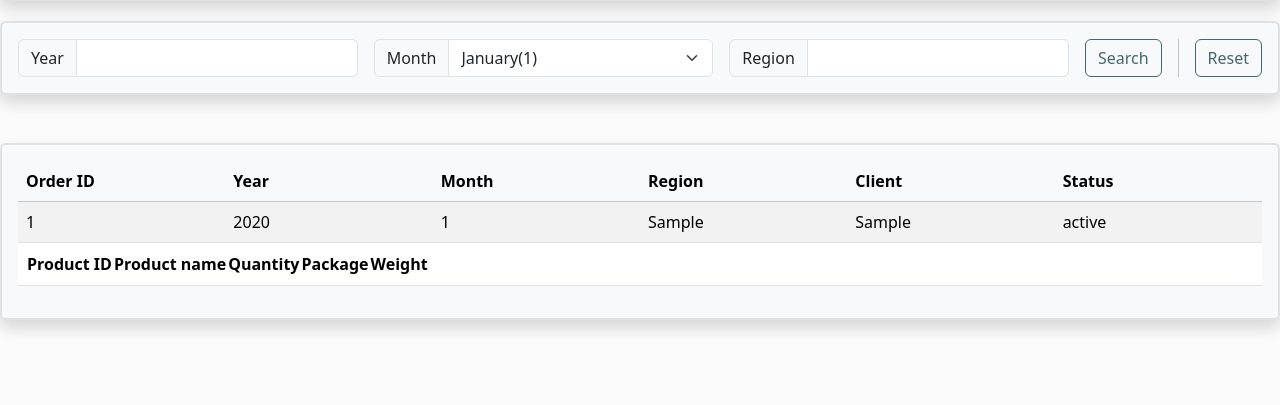
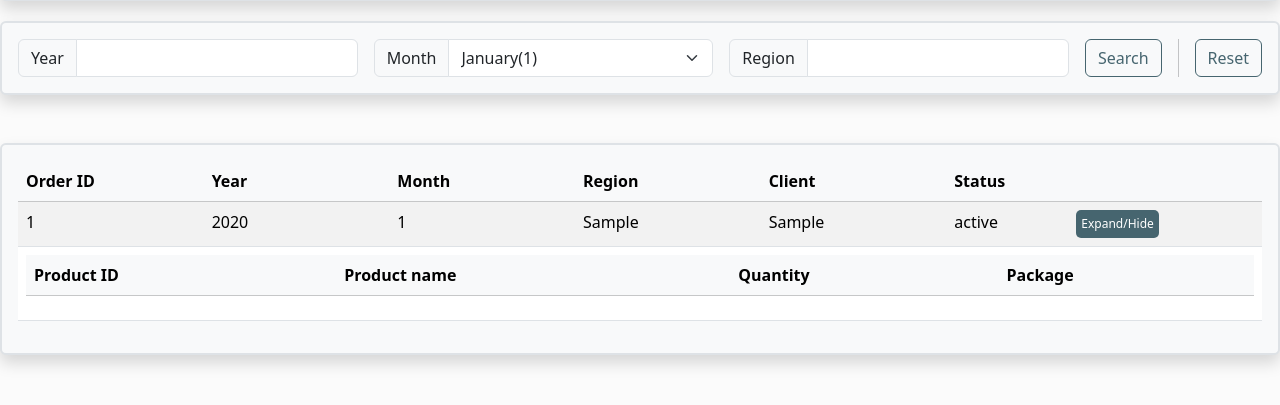
Before and after one commit to miamii11036/WarehouseVerification.github.io, a Django app: page /search/ in a window 1280 px wide. Shown: the part 200-605 px from the top of the page. Run offline with Django 5.2, Linux system fonts and the light colour scheme; tables that the repository leaves empty hold one stand-in row (values such as "Sample post"); lists and menus that the app fills with data are empty.

Commit message:
search表格函數完成

```diff
--- a/ShippingSystem/ShippingSystem/urls.py
+++ b/ShippingSystem/ShippingSystem/urls.py
@@ -17,7 +17,7 @@
 
 from django.contrib import admin
 from django.urls import path
-from myweb.views import index, enroll, enrollok, user_login, member_data, modify_data, delete_member, logout, search
+from myweb.views import index, enroll, enrollok, user_login, member_data, modify_data, delete_member, logout, search, order_detail
 
 urlpatterns = [
     path("admin/", admin.site.urls),
@@ -29,5 +29,6 @@
     path("member/modify/<str:email>", modify_data, name="modify_data"),
     path("member/delete", delete_member, name="delete_member"),
     path("logout/", logout),
-    path("search/", search, name="search")
+    path("search/", search, name="search"),
+    path("order_detail/<int:order_id>/", order_detail, name="order_detail")
 ]
--- a/ShippingSystem/myweb/models.py
+++ b/ShippingSystem/myweb/models.py
@@ -26,7 +26,7 @@
     )
     region = models.CharField(max_length=100)
     client = models.CharField(max_length=100)
-    status = models.CharField(max_length=100)
+    status = models.CharField(max_length=100, default="start")
 
     def __str__(self):
         return f"order_id:{self.order_id}, year:{self.year}, month:{self.month}, region:{self.region}, client:{self.client}, status:{self.status}"
@@ -37,11 +37,12 @@
     """
     建立某一張Order的內容品項清單 之 資料庫table
     """
-    order_id = models.ForeignKey(OrderList, on_delete=models.CASCADE, related_name="items")
-    product_id = models.IntegerField()
+    product_id = models.IntegerField(primary_key=True)
     product_name = models.CharField(max_length=100)
     quantity = models.DecimalField(max_digits=10, decimal_places=2)
     package = models.CharField()
 
+    order_id = models.ForeignKey(OrderList, on_delete=models.CASCADE)
+
     def __str__(self):
-        return f"order_id:{self.order_id}, product_id:{self.product_id}, product_name:{self.product_name}, quantity:{self.quantity}, package:{self.package}"
+        return f"product_id:{self.product_id}, product_name:{self.product_name}, quantity:{self.quantity}, package:{self.package}, order_id:{self.order_id}"
--- a/ShippingSystem/myweb/templates/execute/search.html
+++ b/ShippingSystem/myweb/templates/execute/search.html
@@ -21,6 +21,17 @@
             --bs-btn-disabled-color: #46656F;
             --bs-btn-disabled-border-color: #46656F;
         }
+        #submit{
+             /* 按鈕與輸入框的間距 */
+            padding: 5px 5px;
+            background-color: #46656F; /* 按鈕背景色 */
+            color: white;
+            border: none;
+            border-radius: 5px;
+            cursor: pointer;
+            font-size: 12px;
+            width: fit-content;
+        }
         @media (max-width: 700px) {
             .responsive-form {
                 flex-direction: column;
@@ -40,6 +51,11 @@
         }
         .input-group.mb-3 {
             margin-bottom: 0px !important;
+        }
+        #column1 {
+            min-width: 100px;
+            text-align: left;
+            word-wrap: break-word;
         }
     </style>
 {% endblock %}
@@ -104,17 +120,18 @@
 <div class="border border-2 shadow p-3 mb-5 bg-body-tertiary rounded"  style="max-width: 2100px;">
     <table class="table table-striped">
         <thead class="table-light">
-            <th style="width: 100px;">Order ID</th>
-            <th style="width: 100px;">Year</th>
-            <th style="width: 100px;">Month</th>
-            <th style="width: 100px;">Region</th>
-            <th style="width: 100px;">Client</th>
-            <th style="width: 100px;">Status</th>
+            <th id = "column1">Order ID</th>
+            <th id = "column1">Year</th>
+            <th id = "column1">Month</th>
+            <th id = "column1">Region</th>
+            <th id = "column1">Client</th>
+            <th id = "column1" style="min-width: 70px;">Status</th>
+            <th id = "column1"></th>
         </thead>
         <tbody>
             {% for order in orders %}
             <!--填入每一張訂單-->
-            <tr class="order-list" data-order-id="{{order.id}}">
+            <tr class="order-list" data-order-id="{{order.order_id}}">
                                 <!--data-order-id為自定義屬性，使用data-*屬性可以在script區域中使用data()來取得該屬性的值-->
                 <td>{{order.order_id}}</td>
                 <td>{{order.year}}</td>
@@ -122,18 +139,20 @@
                 <td>{{order.region}}</td>
                 <td>{{order.client}}</td>
                 <td>{{order.status}}</td>
+                <td style="max-width: fit-content; padding-top: 8px; padding-left: 0px;">
+                    <button class="expand-btn" id="submit">Expand/Hide</button>
+                </td>
             </tr>
             <!--設定訂單的詳細內容品項表格-->
-            <tr class="order-detail" id="order-detail-{{order.id}}">
-                <td colspan="6"> <!--合併一列的儲存格，與order-list表格做出區別，因為兩個table的column數量不一樣-->
+            <tr class="order-detail" id="order-detail-{{order.order_id}}" >
+                <td colspan="7"> <!--合併一列的儲存格，與order-list表格做出區別，因為兩個table的column數量不一樣-->
                     <!--開始填入order-detail的內容-->
-                    <table>
-                        <thead>
+                    <table class="table table-striped">
+                        <thead class="table-light">
                             <th>Product ID</th>
                             <th>Product name</th>
                             <th>Quantity</th>
                             <th>Package</th>
-                            <th>Weight</th>
                         </thead>
                         <tbody class="order-detail-data"><!--Json傳遞過來的資料開始填入-->
 
@@ -146,4 +165,66 @@
     </table>
 </div>
 
+
+
+<script>
+/*document.addEventListener("DOMContentLoaded", function () {
+    // 選取所有的 Expand/Hide 按鈕
+    const expandButtons = document.querySelectorAll(".expand-btn");
+
+    expandButtons.forEach(button => {
+        button.addEventListener("click", function () {
+            // 找到按鈕所在的父層 <tr>
+            const orderRow = this.closest("tr");
+            // 取得對應的詳細內容行 (order-detail)
+            const orderId = orderRow.dataset.orderId;
+            const detailRow = document.querySelector(`#order-detail-${orderId}`);
+
+            if (detailRow) {
+                // 切換 display 屬性
+                if (detailRow.style.display === "none" || detailRow.style.display === "") {
+                    detailRow.style.display = "table-row"; // 顯示
+                } else {
+                    detailRow.style.display = "none"; // 隱藏
+                }
+            }
+        });
+    });
+});*/
+
+$(document).ready(function () {
+    $(document).on("click", ".expand-btn", function () {
+        const row = $(this).closest("tr");
+        const orderid = row.data("order-id");
+        const orderdetail = $(`#order-detail-${orderid}`);
+
+        if (orderdetail.is(":visible")) {
+            // 使用者再次點擊按鈕時收起 orderdetail 表格
+            orderdetail.hide();
+        } else {
+            // 如果子表格尚未載入資料，透過 AJAX 請求獲取數據
+            if (orderdetail.find(".order-detail-data").children().length === 0) {
+                $.get(`/order_detail/${orderid}/`, function (data) {
+                    const products = data.orderdetail;
+                    const tbody = orderdetail.find(".order-detail-data");
+
+                    tbody.empty();
+                    products.forEach(product => {
+                        tbody.append(`
+                            <tr>
+                                <td>${product.product_id}</td>
+                                <td>${product.product_name}</td>
+                                <td>${product.quantity}</td>
+                                <td>${product.package}</td>
+                            </tr>
+                        `);
+                    });
+                });
+            }
+            orderdetail.show();
+        }
+    });
+});
+</script>
+
 {% endblock %}
--- a/ShippingSystem/myweb/views.py
+++ b/ShippingSystem/myweb/views.py
@@ -177,14 +177,14 @@
     取得order_id後，在資料庫中名為OrderDetail的table中，尋找對應order_id的所有資料
     因為一張訂單通常會有很多筆品項，所以order變數會儲存很多不同的product_id的相關資料，然後把他們全部丟掉網頁上
     """
-    order = OrderDetail.objects.filter(order_id=order_id)
+    products = OrderDetail.objects.filter(order_id=order_id)
     orderdetail = [
         {
-            "product_id":order.product_id,
-            "product_name":order.product_name,
-            "quantity":float(order.quantity),
-            "package":order.package
+            "product_id":product.product_id,
+            "product_name":product.product_name,
+            "quantity":float(product.quantity),
+            "package":product.package
         }
-        for good in order
+        for product in products
     ]
     return JsonResponse({"orderdetail":orderdetail})
```
Also changed, not shown: ShippingSystem/myweb/migrations/0005_alter_orderlist_status.py (added), ShippingSystem/myweb/migrations/0006_remove_orderdetail_id_alter_orderdetail_order_id_and_more.py (added).
